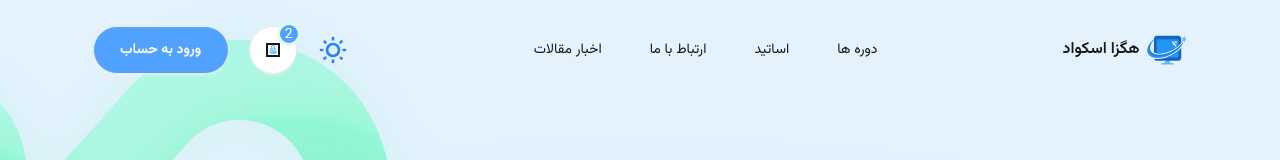
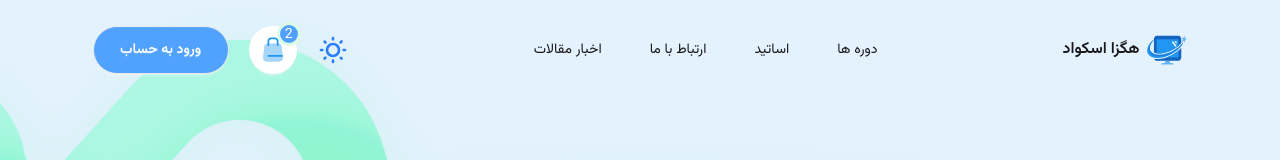
Before and after one commit to academy-react-winter1403/Teamhub, a React (Vite) app: page / in a window 1280 px wide. Shown: the top 160 px of the page. Built offline with nearby package versions, Linux system fonts and the light colour scheme.

Commit message:
cart btn change

```diff
--- a/src/components/common/cart/CartBtn.tsx
+++ b/src/components/common/cart/CartBtn.tsx
@@ -5,8 +5,8 @@ const CartBtn = () => {
     <Fragment>
         <div className="indicator ">
             <span className="indicator-item h-6 w-6 bg-blue-400 rounded-2xl border-3 border-green-100 absolute top-2 right-2 text-sm text-white">2</span>
-            <button className="btn bg-white h-12 w-12 rounded-3xl flex">
-            <img src="./shopping-bag.svg" className="border-2 w-10 m-auto " alt="" />
+            <button className="btn bg-white h-12 w-12 rounded-3xl flex p-0 border-none">
+            <img src="./shopping-bag.svg" className="border-2 w-7 m-auto border-none" alt="" />
             </button>
         </div>
 
```
